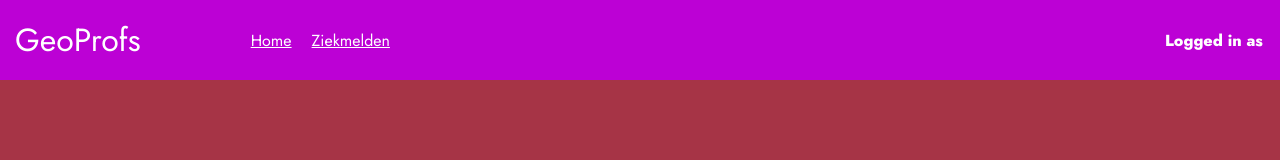
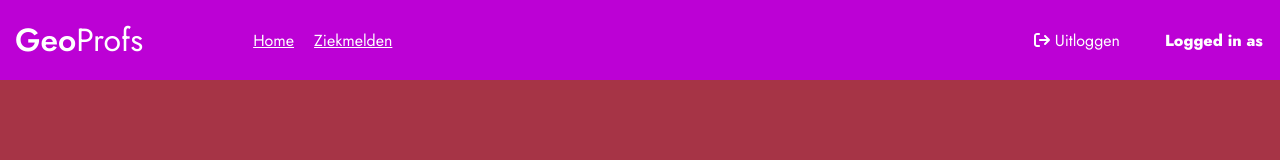
Before and after one commit to BoraEfe/GeoProfs, a React (Vite) app: page /Login in a window 1280 px wide. Shown: the top 160 px of the page. Built offline with nearby package versions, Linux system fonts and the light colour scheme.

Commit message:
added logout

```diff
--- a/package.json
+++ b/package.json
@@ -10,6 +10,9 @@
     "preview": "vite preview"
   },
   "dependencies": {
+    "@fortawesome/fontawesome-svg-core": "^6.6.0",
+    "@fortawesome/free-solid-svg-icons": "^6.6.0",
+    "@fortawesome/react-fontawesome": "^0.2.2",
     "firebase": "^10.13.1",
     "i": "^0.3.7",
     "jest": "^29.7.0",
--- a/src/Components/Header/Header.css
+++ b/src/Components/Header/Header.css
@@ -8,6 +8,14 @@ header {
     color: white;
     padding: 0 15px;
     overflow-x: hidden;
+
+    h1 {
+        cursor: pointer;
+
+        strong {
+            font-weight: 550;
+        }
+    }
 
     .header-container {
         display: flex;
@@ -24,10 +32,17 @@ header {
                 display: flex;
                 list-style: none;
                 width: calc(100% - 100px);
+                position: relative;
 
                 li a {
                     color: white;
                     margin: 0 10px;
+                }
+
+                .logout-button {
+                    cursor: pointer;
+                    position: absolute;
+                    right: 35px;
                 }
             }
         }
--- a/src/Components/Header/Header.jsx
+++ b/src/Components/Header/Header.jsx
@@ -1,9 +1,20 @@
 import './Header.css';
+import { FontAwesomeIcon } from '@fortawesome/react-fontawesome'
+import { faArrowRightFromBracket } from '@fortawesome/free-solid-svg-icons';
+import { useNavigate } from 'react-router-dom';
 
 const Header = () => {
+
+  const handleLogout = () => {
+    localStorage.removeItem('isLoggedIn');
+    localStorage.removeItem('username');
+    window.location.href = '/login';
+  }
+  const navigate = useNavigate();
+
   return (
     <header>
-      <h1>GeoProfs</h1>
+      <h1 onClick={() => {navigate('/')}}><strong>Geo</strong>Profs</h1>
       <div className="header-container">
         <nav>
           <ul>
@@ -12,6 +23,9 @@ const Header = () => {
             </li>
             <li>
               <a href="/ziekmelden">Ziekmelden</a>
+            </li>
+            <li className="logout-button" onClick={() => {handleLogout()}}>
+              <a><FontAwesomeIcon icon={faArrowRightFromBracket} /> Uitloggen</a>
             </li>
           </ul>
         </nav>
```
Also changed, not shown: 1 other file (tests, documents, lock files or other folders).
